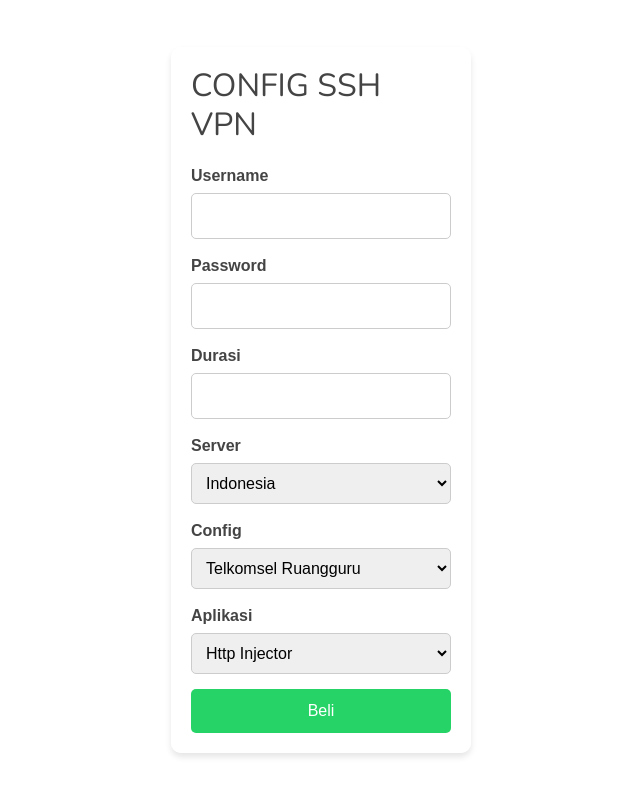
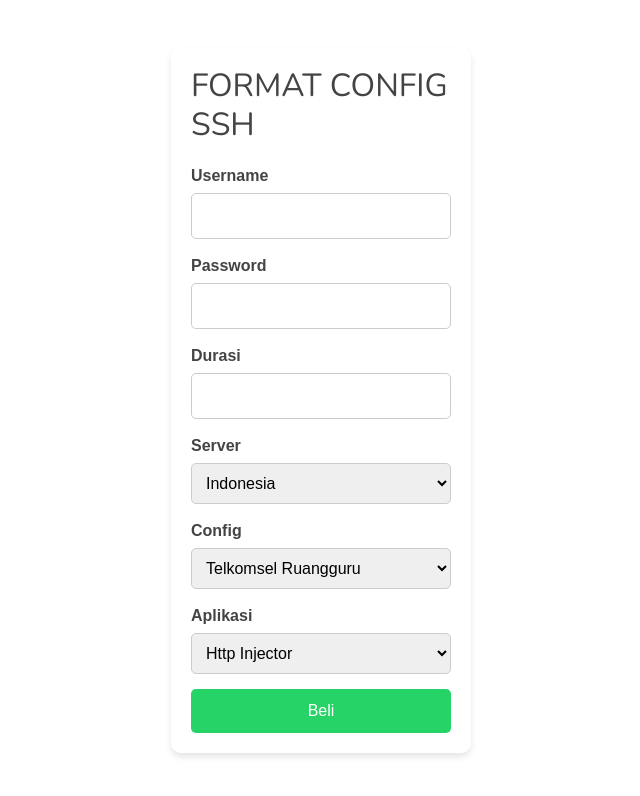
Before and after one commit to nixy-pro/mysites, a plain HTML site: page orderconfigssh.html in a window 1280 px wide. Shown: the whole page, without its empty margins (319-959 px from the left). Drawn offline with nearby package versions, Linux system fonts and the light colour scheme.

Commit message:
Update orderconfigssh.html

```diff
--- a/orderconfigssh.html
+++ b/orderconfigssh.html
@@ -4,7 +4,7 @@
 <head>
 
   <title>NIXY Store</title>
-  <meta content="Format formulir pembelian." name="description">
+  <meta content="Formulir pembelian." name="description">
   <meta content="nixy, nixy project, website nixy, nixy website, nixy pro, siapa nixy, nixy siapa, sarip, sarip hidayatuloh, nixy ft dizzy, dizzy, alam waker, alok, tutorial, cara, cara mengubah, ssh gratis, ssh premium, ssh indonesia, ssh singapore, vmess gratis, vmess premium, ssh trojan vmess shdwsk, vmess, vless" name="keywords">
 
   <!-- Favicons -->
@@ -106,7 +106,7 @@
 </head>
 <body>
     <div class="form-container">
-        <h2>CONFIG SSH VPN</h2>
+        <h2>FORMAT CONFIG SSH</h2>
         <form id="registration-form">
             <label for="name">Username</label>
             <input type="text" id="username" name="username" required>
```
